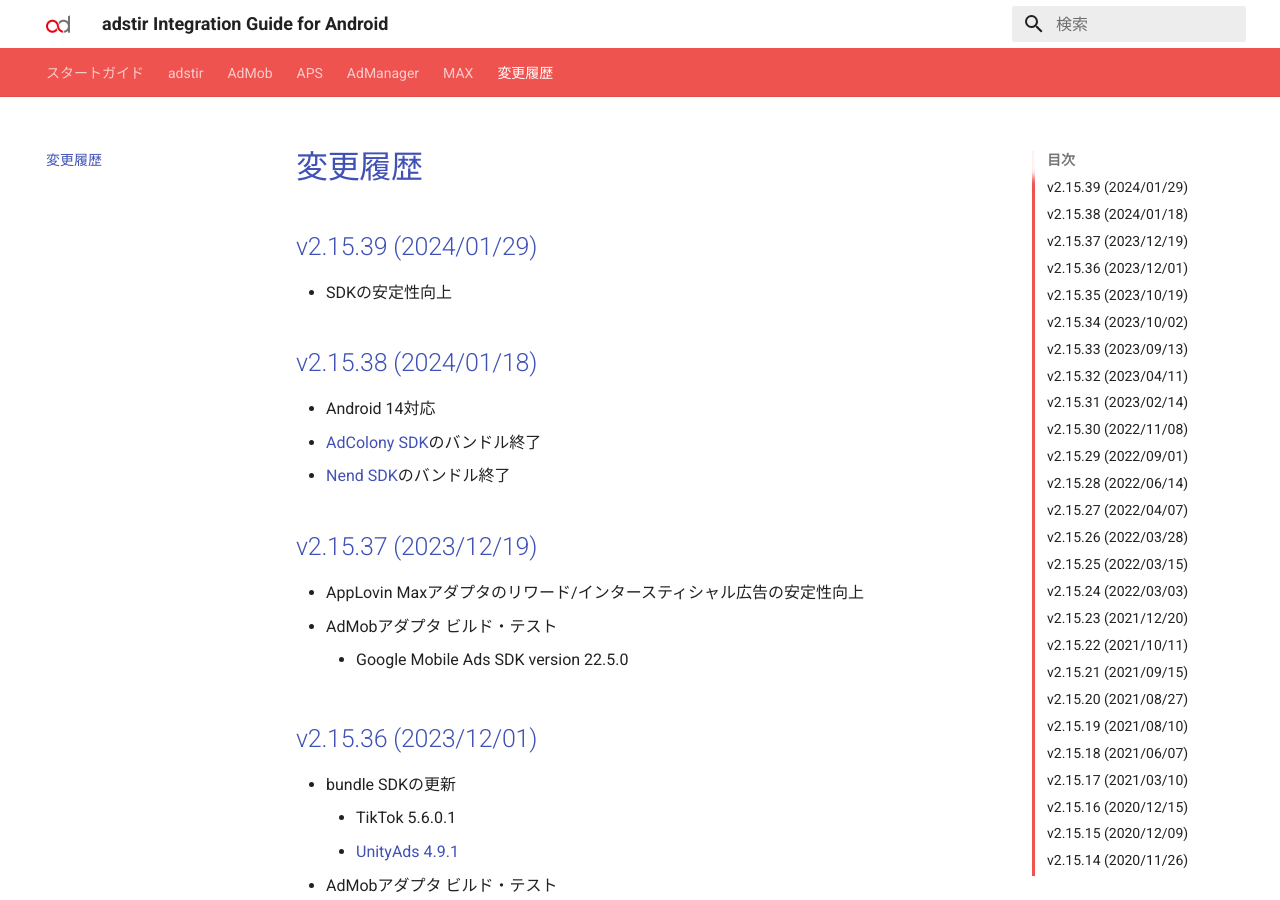
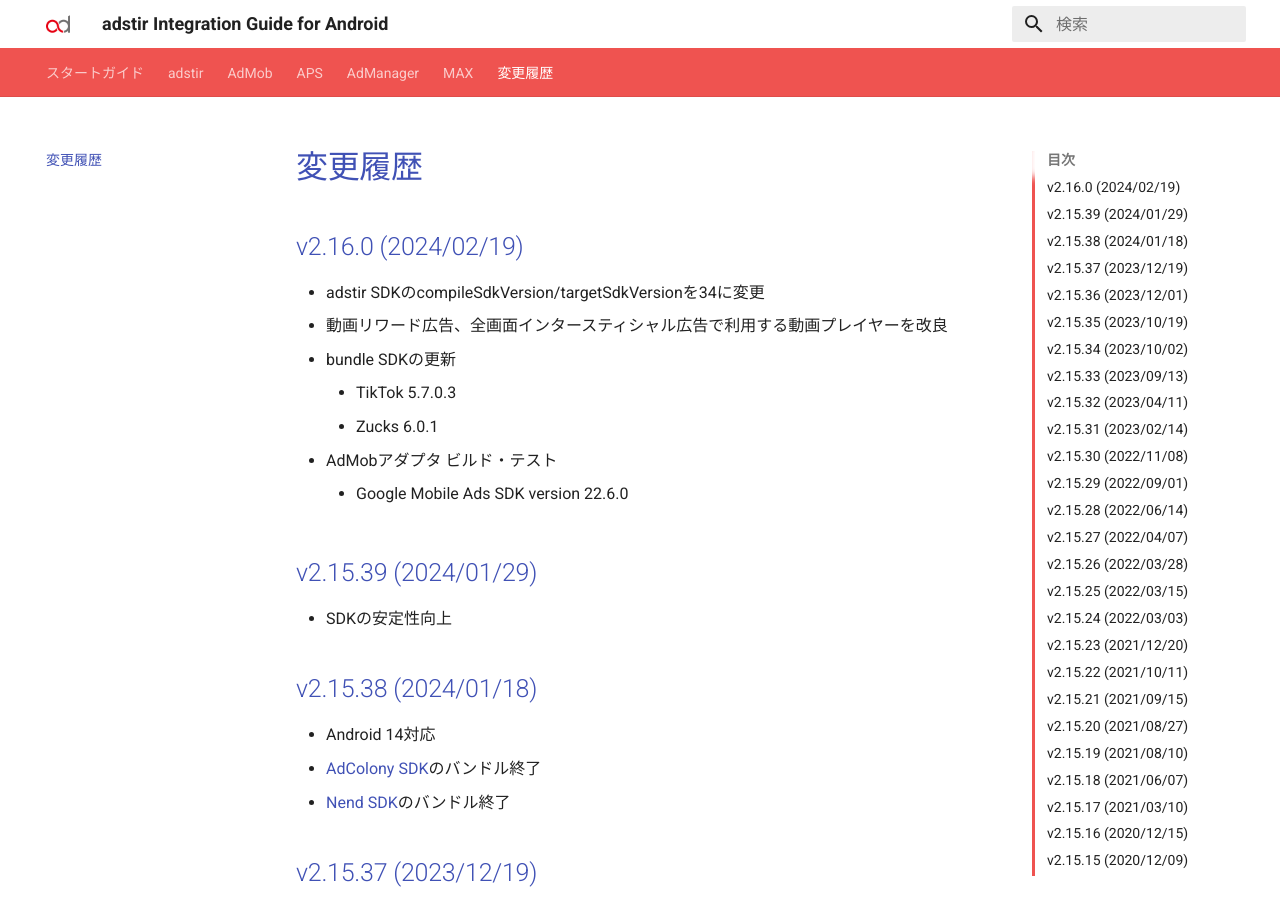
Before and after one commit to united-adstir/android-sdk-docs, an MkDocs documentation site: the page built from docs/changelog.md, in a window 1280 px wide and 900 px high. Built offline with MkDocs 1.6.1 and Material for MkDocs 9.7.7, drawn with Linux system fonts in a browser that asks for light colours; the version menu is left out.

Commit message:
adstir SDK v2.16.0

```diff
--- a/docs/changelog.md
+++ b/docs/changelog.md
@@ -1,4 +1,14 @@
 # 変更履歴
+
+## v2.16.0 (2024/02/19)
+
+* adstir SDKのcompileSdkVersion/targetSdkVersionを34に変更
+* 動画リワード広告、全画面インタースティシャル広告で利用する動画プレイヤーを改良
+* bundle SDKの更新
+    * TikTok 5.7.0.3
+    * Zucks 6.0.1
+* AdMobアダプタ ビルド・テスト
+    * Google Mobile Ads SDK version 22.6.0
 
 ## v2.15.39 (2024/01/29)
 
--- a/mkdocs.yml
+++ b/mkdocs.yml
@@ -18,14 +18,14 @@
 extra:
   language: 'jp'
   version:
-    adstir: 2.15.39
+    adstir: 2.16.0
     applovin: 11.11.3
     imobile: 2.3.1
     maio: 1.1.16
-    tiktok: 5.6.0.1
+    tiktok: 5.7.0.3
     unityads: 4.9.1
-    zucks: 6.0.0
-    google: 22.5.0
+    zucks: 6.0.1
+    google: 22.6.0
   sample_url: 'https://dl.ad-stir.com/sample/AdstirAdsSdkAndroid-2.15.22-SampleApp.zip'
 
 # CSSの設定
```
